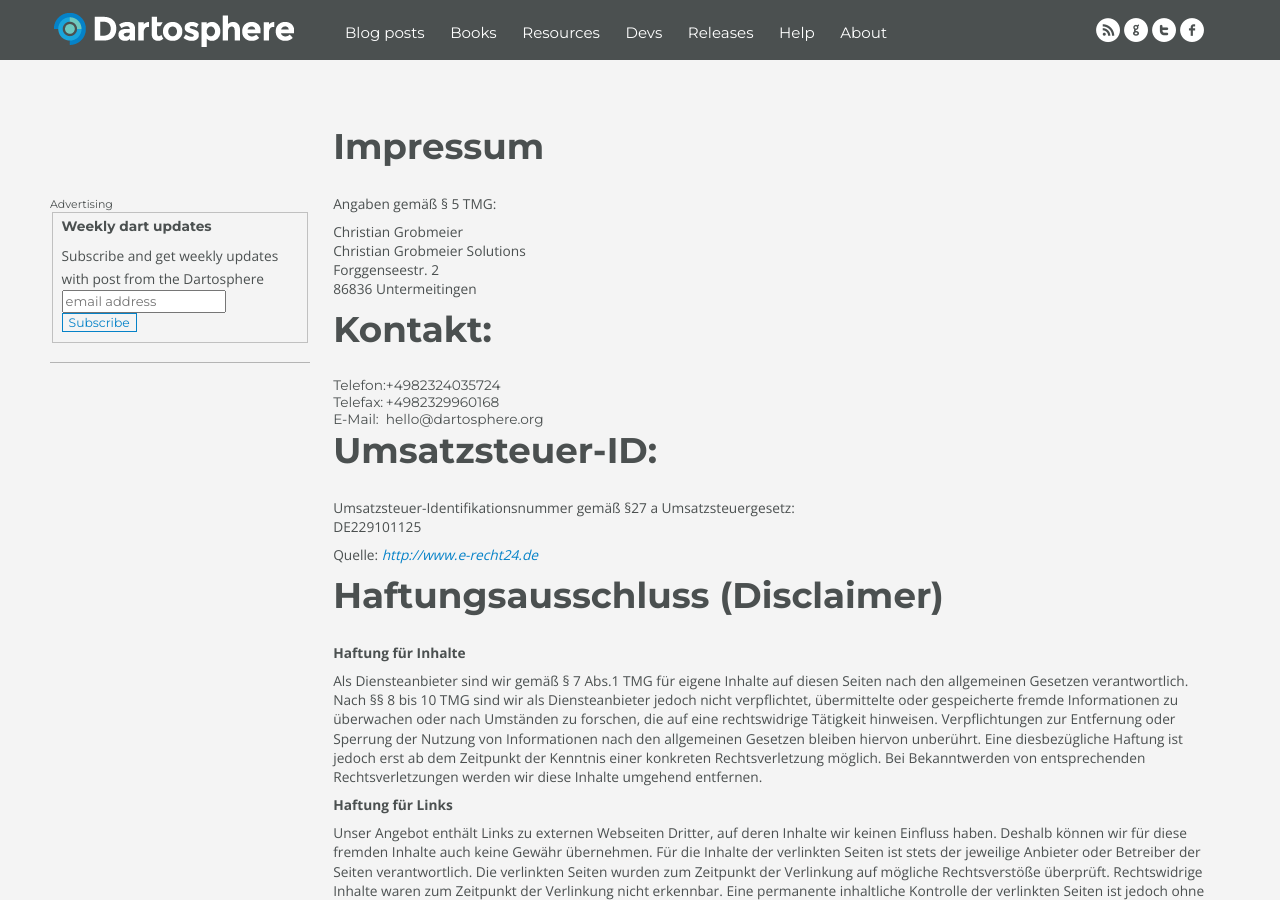
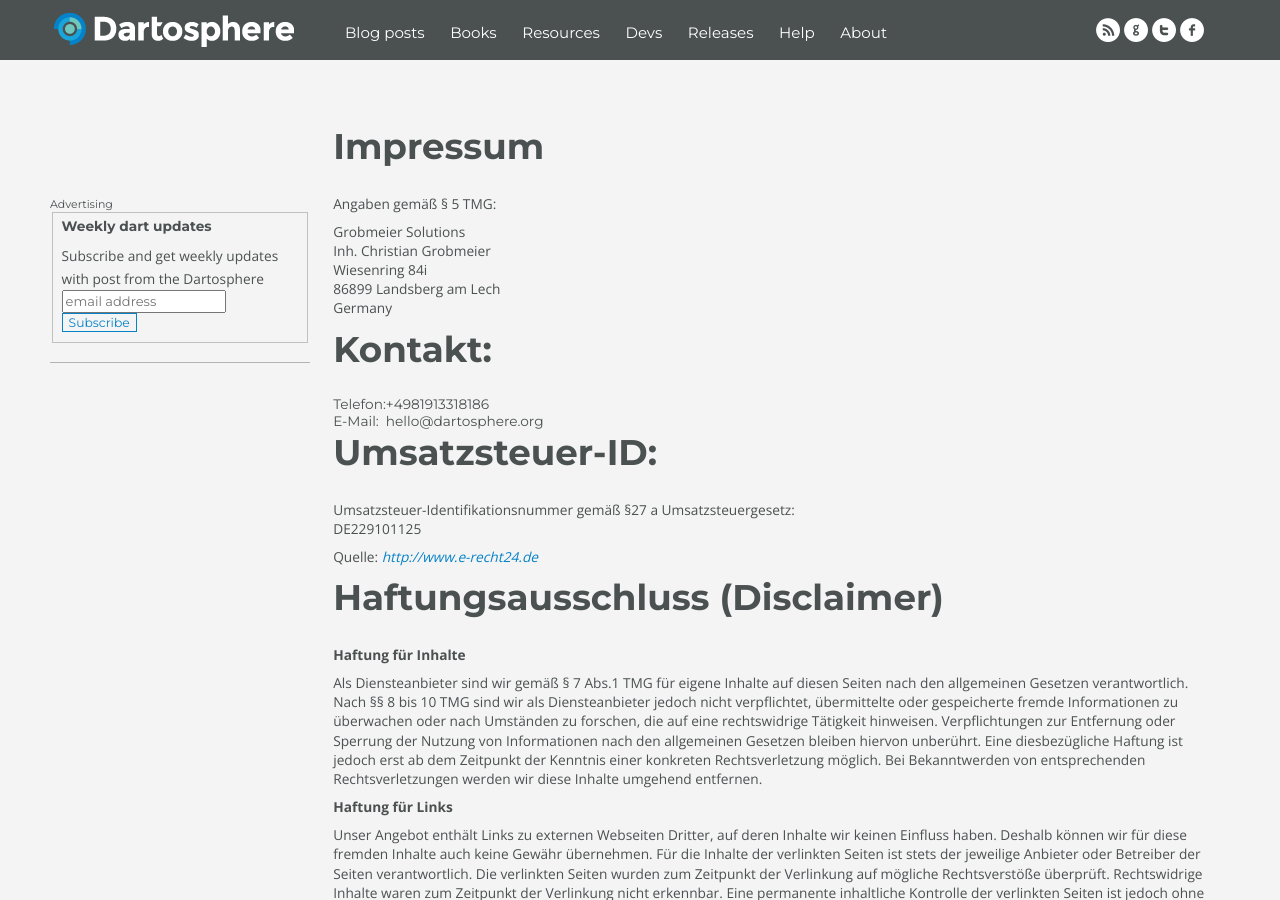
Before and after one commit to grobmeier/dartosphere.org, a Jekyll site: the page built from imprint.md, in a window 1280 px wide and 900 px high. Built offline with Jekyll 4.4.1, drawn with Linux system fonts in a browser that asks for light colours; nearby versions of some CDN libraries; Markdown is read by kramdown in place of the engine named in the settings.

Commit message:
updated imprint

```diff
--- a/imprint.md
+++ b/imprint.md
@@ -8,20 +8,17 @@ title: Impressumg / Legal Notice
 Angaben gemäß § 5 TMG:
 
 <p>
-	Christian Grobmeier<br />
-	Christian Grobmeier Solutions<br />
-	Forggenseestr. 2<br />
-	86836 Untermeitingen
-</p>
+Grobmeier Solutions<br/>
+Inh. Christian Grobmeier<br/>
+Wiesenring 84i<br/>
+86899 Landsberg am Lech<br/>
+Germany</p>
 
 ## Kontakt:
 <table>
 	<tr>
 		<td>Telefon:</td>
-		<td>+4982324035724</td></tr>
-	<tr>
-		<td>Telefax:</td>
-		<td>+4982329960168</td></tr>
+		<td>+4981913318186</td></tr>
 	<tr>
 		<td>E-Mail:</td>
 		<td>hello@dartosphere.org</td>
```
